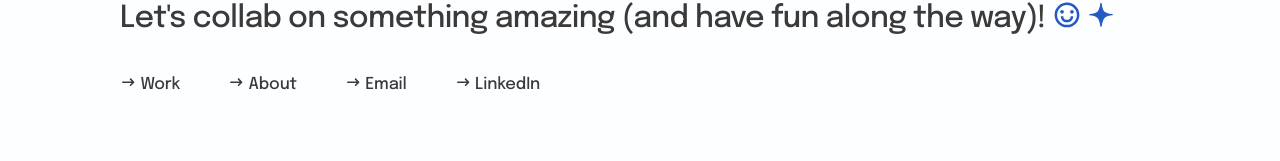
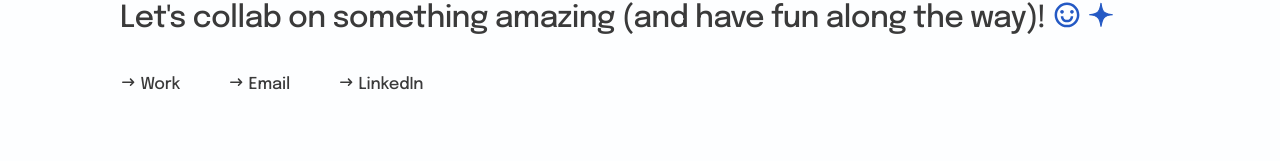
Before and after one commit to s6kwok/portfolio, a React (Create React App) app in the folder frontend/: page / in a window 1280 px wide. Shown: the part 2961-3122 px from the top of the page. Built offline with nearby package versions, Linux system fonts and the light colour scheme.

Commit message:
shortened footer

```diff
--- a/frontend/src/components/Footer.jsx
+++ b/frontend/src/components/Footer.jsx
@@ -64,7 +64,7 @@ export default function Footer() {
             {/* List of links */}
             <div className='autoLayoutRightAlignLeftCenter responsiveAutoLayoutRightLeft footerLinks' style={{gap: '3rem',}}>
               <a href="\" style={{whiteSpace: 'nowrap'}}><FaArrowRightLong style={{paddingTop: '0.25rem', marginRight: '0.25rem'}} />Work</a>
-              <a style={{whiteSpace: 'nowrap'}} onClick={() => { navigate(routes.about); window.scrollTo({ top: 0, left:0, behavior: "instant"})}}><FaArrowRightLong style={{paddingTop: '0.25rem', marginRight: '0.25rem'}} />About</a>
+              {/* <a style={{whiteSpace: 'nowrap'}} onClick={() => { navigate(routes.about); window.scrollTo({ top: 0, left:0, behavior: "instant"})}}><FaArrowRightLong style={{paddingTop: '0.25rem', marginRight: '0.25rem'}} />About</a> */}
               <a style={{whiteSpace: 'nowrap'}} href="mailto:@stacykwok01@gmail.com" target="_blank" rel="noopener noreferrer"><FaArrowRightLong style={{paddingTop: '0.25rem', marginRight: '0.25rem'}} />Email</a>
               <a style={{whiteSpace: 'nowrap'}} href="https://www.linkedin.com/in/stacykwok-01/" target="_blank" rel="noopener noreferrer"><FaArrowRightLong style={{paddingTop: '0.25rem', marginRight: '0.25rem'}} />LinkedIn</a>
             </div>
```
